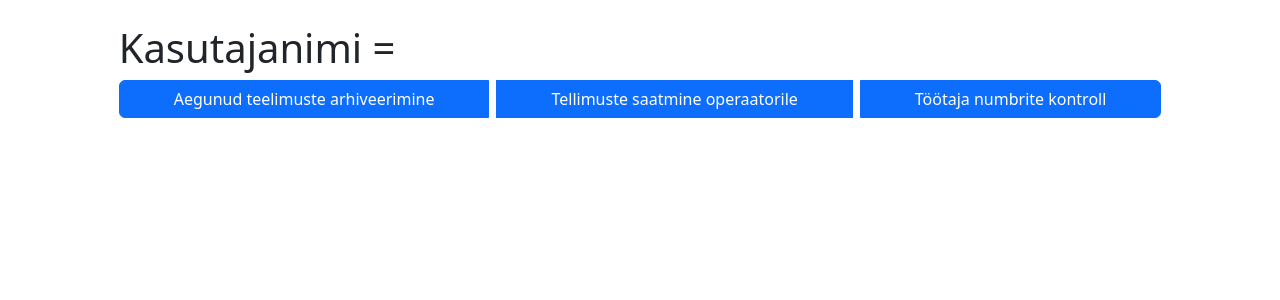
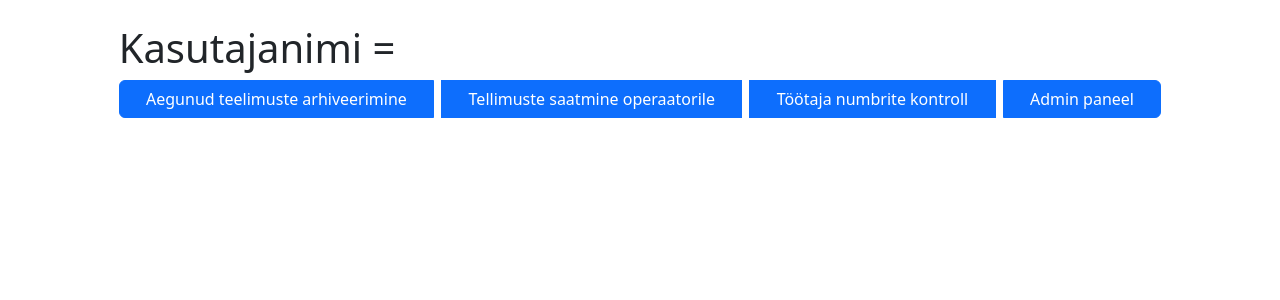
Before and after one commit to vadimaland/foodbook, a Django app: template app/templates/user/service.html in a window 1280 px wide. Shown: the part 73-373 px from the top of the page. Run offline with Django 4.2, Linux system fonts and the light colour scheme; the template is opened without the code that fills it, so the values that code supplies are empty; some libraries are stand-ins or nearby versions.

Commit message:
update 27.03.2025 11:50

```diff
--- a/app/templates/user/service.html
+++ b/app/templates/user/service.html
@@ -19,7 +19,8 @@
         <div class="btn-group" role="group">
             <button type="button" class="btn btn-primary me-2" onclick="location.href='{% url 'run_archive_expired_orders' %}'">Aegunud teelimuste arhiveerimine</button>
             <button type="button" class="btn btn-primary me-2" onclick="location.href='{% url 'run_send_orders_email' %}'">Tellimuste saatmine operaatorile</button>
-            <button type="button" class="btn btn-primary" onclick="location.href='{% url 'run-tabel-number' %}'">Töötaja numbrite kontroll</button>
+            <button type="button" class="btn btn-primary me-2" onclick="location.href='{% url 'run-tabel-number' %}'">Töötaja numbrite kontroll</button>
+            <a type="button" class="btn btn-primary" href="/366">Admin paneel</a>
         </div>
     </div>
 </div>
```
